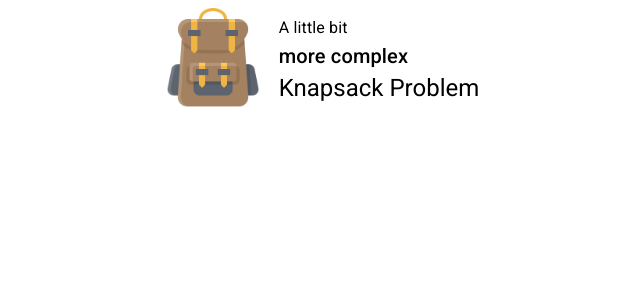
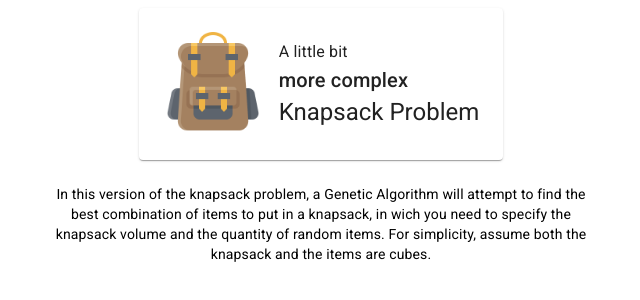
Before and after one commit to davigsousa/genetic-algorithm-for-knapsack-prob, a Next.js app: page / in a window 1280 px wide. Shown: the top 300 px of the page, without its empty margins (319-959 px from the left). Built offline with nearby package versions, Linux system fonts and the light colour scheme.

Commit message:
feat: add problem description

```diff
--- a/components/header.tsx
+++ b/components/header.tsx
@@ -1,10 +1,16 @@
-import { Box, Stack, Typography } from "@mui/material";
+import { Box, Paper, Stack, Typography } from "@mui/material";
 import Image from "next/image";
 import backpack from "@/public/backpack.png";
 
 export default function Header() {
   return (
-    <Stack direction="row" alignItems="center" justifyContent="center">
+    <Paper>
+      <Stack
+        padding={3}
+        direction="row"
+        alignItems="center"
+        justifyContent="center"
+      >
         <Box marginRight={2}>
           <Image src={backpack} alt="Backpack" width={100} height={100} />
         </Box>
@@ -15,5 +21,6 @@ export default function Header() {
           <Typography variant="h5">Knapsack Problem</Typography>
         </Stack>
       </Stack>
+    </Paper>
   );
 }
--- /dev/null
+++ b/components/problem-description.tsx
@@ -0,0 +1,20 @@
+import { Stack, Typography } from "@mui/material";
+
+export function ProblemDescription() {
+  return (
+    <Stack
+      padding={3}
+      direction="column"
+      alignItems="center"
+      justifyContent="center"
+      textAlign="center"
+    >
+      <Typography variant="body2">
+        In this version of the knapsack problem, a Genetic Algorithm will
+        attempt to find the best combination of items to put in a knapsack, in
+        wich you need to specify the knapsack volume and the quantity of random
+        items. For simplicity, assume both the knapsack and the items are cubes.
+      </Typography>
+    </Stack>
+  );
+}
--- a/pages/index.tsx
+++ b/pages/index.tsx
@@ -1,6 +1,7 @@
 import { Stack } from "@mui/material";
 import Head from "next/head";
 import Header from "../components/header";
+import { ProblemDescription } from "@/components/problem-description";
 
 export default function Home() {
   return (
@@ -22,6 +23,7 @@ export default function Home() {
         justifyContent="center"
       >
         <Header />
+        <ProblemDescription />
       </Stack>
     </Stack>
   );
```
Lines whose indentation alone changed are shown as unchanged.
